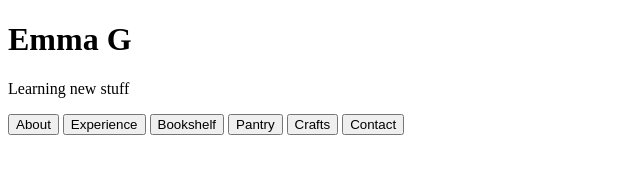
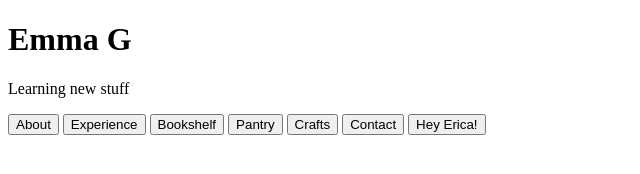
Before and after one commit to emgriffs/emgriffs.github.io, a plain HTML site: page index.html in a window 1280 px wide. Shown: the whole page, without its empty margins (0-640 px from the left). Drawn offline with Linux system fonts and the light colour scheme.

Commit message:
Update index.html

```diff
--- a/index.html
+++ b/index.html
@@ -14,6 +14,7 @@
         <button>Pantry</button>
         <button>Crafts</button>
         <button>Contact</button>
+        <button>Hey Erica!</button>
     </nav>
 </body>
 </html>
```
